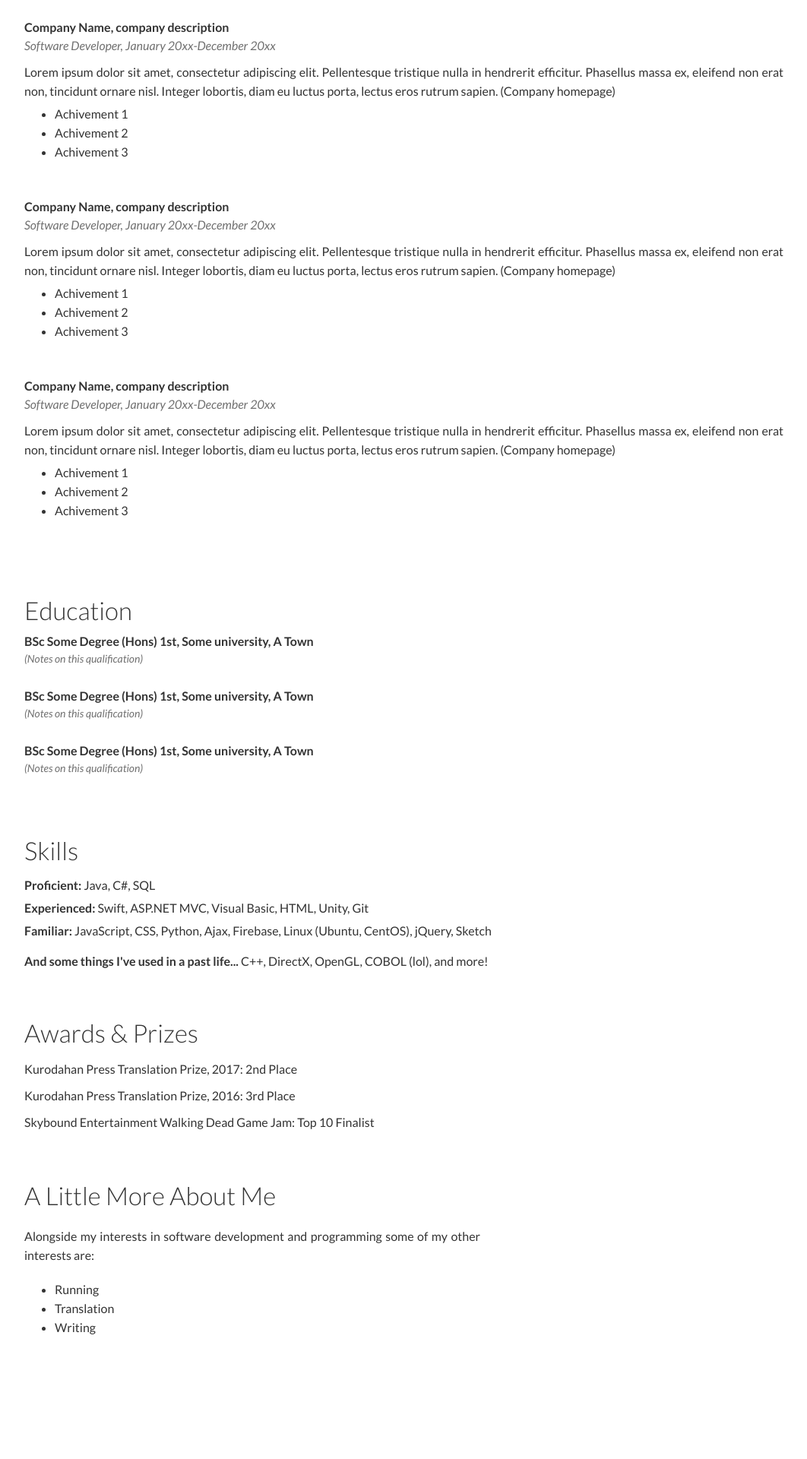
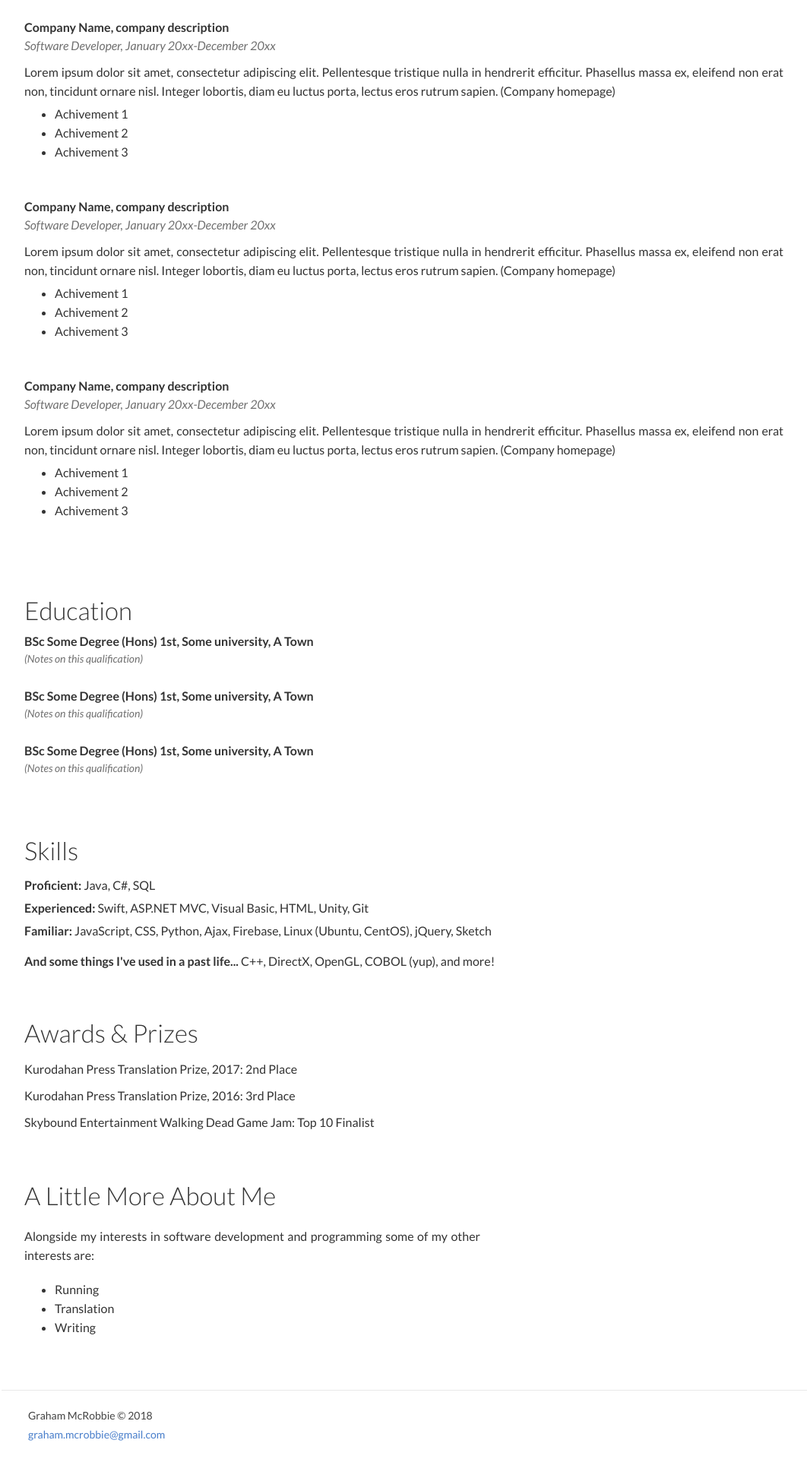
Before and after one commit to pekoto-zz/pekoto.github.io, a Jekyll site: the page built from index.md, in a window 1280 px wide. Shown: the part 3171-5091 px from the top of the page at 76% size, without its empty margins (68-1130 px from the left). Built offline with Jekyll 4.4.1, drawn with Linux system fonts in a browser that asks for light colours; before the commit the page ends 4950 px from its top, so only the background shows below that.

Commit message:
Added footer

```diff
--- a/_config.yml
+++ b/_config.yml
@@ -4,7 +4,7 @@ repository: pekoto/pekoto.github.io
 # favicon: images/favicon.ico
 
 # Personal info
-name: Graham W. McRobbie
+name: Graham McRobbie
 title: Software Developer
 email: graham.mcrobbie@gmail.com
 website: https://pekoto.github.io
--- a/_includes/footer.html
+++ b/_includes/footer.html
@@ -1,9 +1,6 @@
-<div class="container footer-container">
-  <p>
-    {{ site.name | escape }} -
-    <a href="mailto:{{ site.email }}" target="_blank">{{ site.email | escape }}</a>
-    {%- if site.footer_show_references -%}
-      &nbsp;- References on request
-    {%- endif -%}
-  </p>
-</div>
+<footer class="container footer-container site-footer">
+  <div class="footer-wrapper">
+      <p>Graham McRobbie © 2018</p>
+      <a href="mailto:graham.mcrobbie@gmail.com">graham.mcrobbie@gmail.com</a>
+  </div>
+</footer>
--- a/_includes/skills.html
+++ b/_includes/skills.html
@@ -7,7 +7,7 @@
         <p><strong>Familiar:</strong> JavaScript, CSS, Python, Ajax, Firebase, Linux (Ubuntu, CentOS), jQuery, Sketch</p>
       </div>
       <div>
-        <p><strong>And some things I've used in a past life...</strong> C++, DirectX, OpenGL, COBOL (lol), and more!</p>
+        <p><strong>And some things I've used in a past life...</strong> C++, DirectX, OpenGL, COBOL (yup), and more!</p>
       </div>
     </div>
 </div>
--- a/_layouts/default.html
+++ b/_layouts/default.html
@@ -47,7 +47,7 @@
         </div>
     </main>
 
-    <!-- {%- include footer.html -%} -->
+    {%- include footer.html -%}
 
 </body>
 
--- a/assets/main.scss
+++ b/assets/main.scss
@@ -106,22 +106,6 @@ ul.icons a {
 
 .left-column figcaption {
   font-size: 2em;
-  color: inherit;
-  font-style: italic;
-  font-weight: 300;
-}
-
-.footer-container {
-  margin-top:100px;
-}
-
-.footer-container p{
-  text-align: center;
-  font-style: italic;
-  font-weight: 300;
-}
-
-.footer-container a{
   color: inherit;
   font-style: italic;
   font-weight: 300;
@@ -402,6 +386,35 @@ img.company-logo {
   background: none
 }
 
+.site-footer {
+  border-top: 1px solid #e8e8e8;
+}
+
+.site-footer .footer-wrapper {
+  margin-left: 20px;
+  margin-bottom: 20px;
+}
+
+.site-footer p {
+  font-size: 14px;
+  line-height: 25px;
+  max-width: 600px;
+  width: 85%;
+  text-align: left;
+  color: #444;
+  font-weight: 400;
+  margin-bottom: 0px;
+}
+
+.site-footer a {
+  font-size: 14px;
+  line-height: 25px;
+  max-width: 600px;
+  width: 85%;
+  text-align: left;
+  font-weight: 400;
+}
+
 @media (max-width:1265px) {
   .card {
     width: 23%
```
